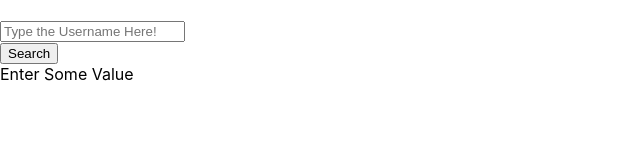
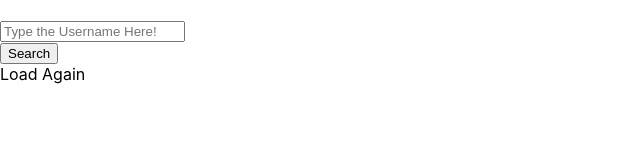
Before and after one commit to sandesh32/ProGit, a React (Create React App) app: page / in a window 1280 px wide. Shown: the top 160 px of the page, without its empty margins (0-640 px from the left). Built offline with nearby package versions, Linux system fonts and the light colour scheme.

Commit message:
Attached href to the reppos

```diff
--- a/src/components/showdet.js
+++ b/src/components/showdet.js
@@ -8,13 +8,16 @@ export const Showdet = (props) => {
     // for(let i=0;i<repos.data.length;i++){
     //     console.log(repos.data[i].name);
     // }
-     if(props.naming===""){
-         return <>Enter Some Value</>
-     }
-     else{
-     const repolist = repos.data.length===0? <li>Not Matching</li> : repos.data.map((item)=>{
-         return <li>{item.name}</li>
-     })
+    //   const repolist = repos.data.length===0? <li>Not Matching</li> : repos.data.map((item)=>{
+    //       return <li><a href={item.html_url}>{item.name}</a></li>
+    //   });
+    if(repos.data===undefined){
+        return <>Load Again</>
+    }
+    else{
+    const repolist =  repos.data.map((item)=>{
+        return <li key={item.id}><a href={item.html_url}>{item.name}</a></li>
+    });
 
      return (
          <>
@@ -25,5 +28,4 @@ export const Showdet = (props) => {
          </>
      )
      }
-
-}
+    }
```
